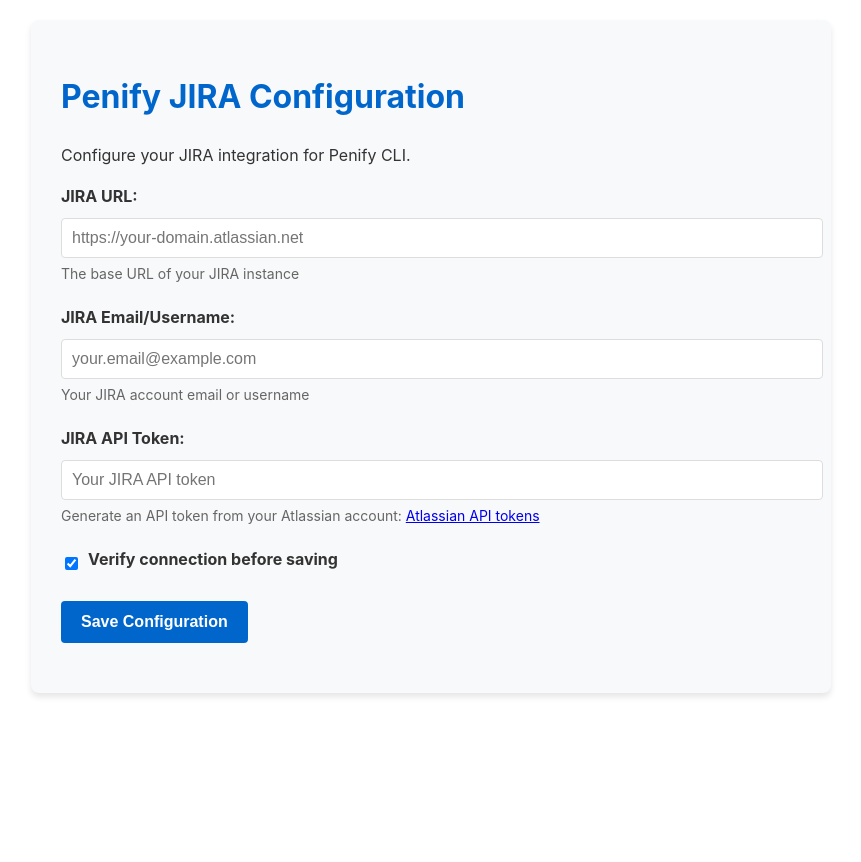
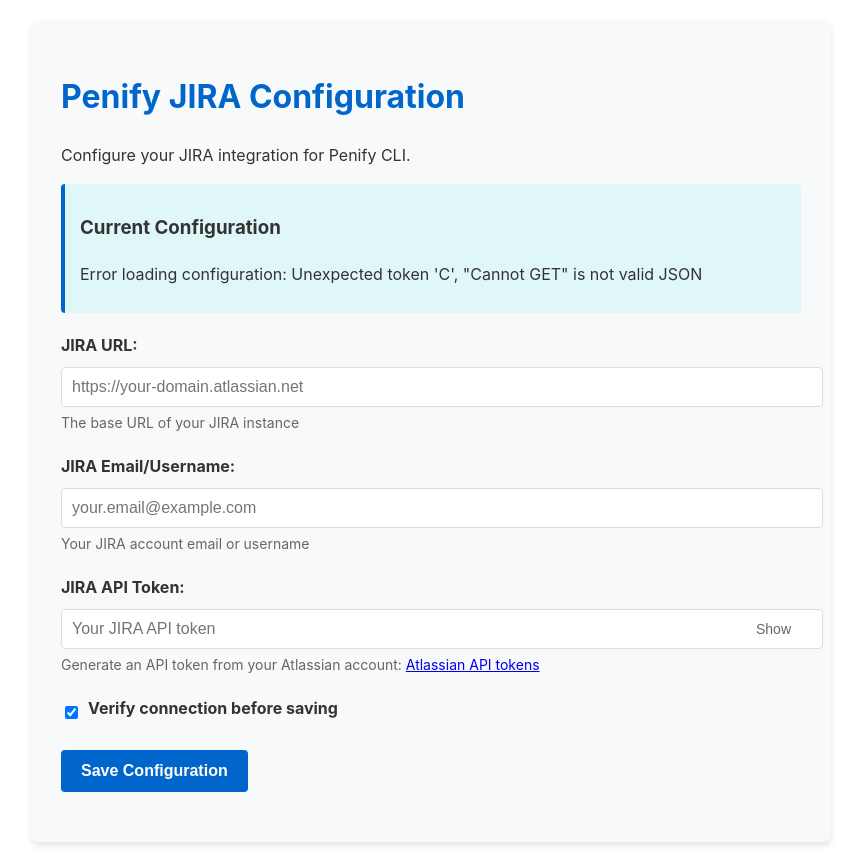
Before and after one commit to SingularityX-ai/penify-cli, a Python web app: template penify_hook/templates/jira_config.html in a window 1280 px wide. Shown: the whole page, without its empty margins (209-1070 px from the left). Before the commit the page ends 697 px from the top, so only its background shows below. Run offline with Jinja, Linux system fonts and the light colour scheme; the template is opened without the code that fills it, so the values that code supplies are empty.

Commit message:
feat(jira): add endpoint to retrieve current JIRA configuration and enhance UI for displaying settings

```diff
--- a/penify_hook/templates/jira_config.html
+++ b/penify_hook/templates/jira_config.html
@@ -65,12 +65,40 @@
         .checkbox-group input {
             margin-right: 10px;
         }
+        .current-config {
+            background-color: #e0f7fa;
+            padding: 10px 15px;
+            border-radius: 4px;
+            margin-bottom: 20px;
+            border-left: 4px solid #0066cc;
+        }
+        .input-group {
+            position: relative;
+        }
+        .toggle-password {
+            position: absolute;
+            right: 10px;
+            top: 50%;
+            transform: translateY(-50%);
+            cursor: pointer;
+            user-select: none;
+            font-size: 14px;
+            color: #666;
+            background: none;
+            border: none;
+            padding: 0;
+        }
     </style>
 </head>
 <body>
     <div class="container">
         <h1>Penify JIRA Configuration</h1>
         <p>Configure your JIRA integration for Penify CLI.</p>
+
+        <div id="current-config" class="current-config">
+            <h3>Current Configuration</h3>
+            <div id="current-config-details">Loading current settings...</div>
+        </div>
 
         <form id="jira-config-form">
             <div class="form-group">
@@ -87,7 +115,10 @@
 
             <div class="form-group">
                 <label for="jira-api-token">JIRA API Token:</label>
-                <input type="password" id="jira-api-token" name="jira-api-token" placeholder="Your JIRA API token" required>
+                <div class="input-group">
+                    <input type="password" id="jira-api-token" name="jira-api-token" placeholder="Your JIRA API token" required>
+                    <button type="button" class="toggle-password" onclick="togglePasswordVisibility()">Show</button>
+                </div>
                 <p class="help-text">Generate an API token from your Atlassian account: <a href="https://id.atlassian.com/manage/api-tokens" target="_blank">Atlassian API tokens</a></p>
             </div>
 
@@ -105,6 +136,55 @@
     </div>
 
     <script>
+        // Function to get the current configuration
+        function getCurrentConfig() {
+            fetch("/get_config")
+                .then(response => response.json())
+                .then(data => {
+                    if (data.success) {
+                        const config = data.config;
+
+                        // Update display
+                        let configHtml = `<p><strong>JIRA URL:</strong> ${config.url || 'Not set'}</p>
+                                         <p><strong>Username:</strong> ${config.username || 'Not set'}</p>
+                                         <p><strong>API Token:</strong> ${config.api_token ? '********' : 'Not set'}</p>`;
+
+                        document.getElementById("current-config-details").innerHTML = configHtml;
+
+                        // Pre-fill form
+                        document.getElementById("jira-url").value = config.url || '';
+                        document.getElementById("jira-username").value = config.username || '';
+                        document.getElementById("jira-api-token").value = config.api_token || '';
+                    } else {
+                        document.getElementById("current-config-details").innerHTML =
+                            "<p>No existing JIRA configuration found.</p>";
+                    }
+                })
+                .catch(error => {
+                    document.getElementById("current-config-details").innerHTML =
+                        `<p>Error loading configuration: ${error.message}</p>`;
+                });
+        }
+
+        // Function to toggle password visibility
+        function togglePasswordVisibility() {
+            const apiTokenInput = document.getElementById("jira-api-token");
+            const toggleButton = document.querySelector(".toggle-password");
+
+            if (apiTokenInput.type === "password") {
+                apiTokenInput.type = "text";
+                toggleButton.textContent = "Hide";
+            } else {
+                apiTokenInput.type = "password";
+                toggleButton.textContent = "Show";
+            }
+        }
+
+        // Load current configuration when page loads
+        document.addEventListener("DOMContentLoaded", function() {
+            getCurrentConfig();
+        });
+
         // Handle form submission
         document.getElementById("jira-config-form").addEventListener("submit", function(e) {
             e.preventDefault();
```
Also changed, not shown: penify_hook/commands/config_commands.py (+20 -1 lines).
